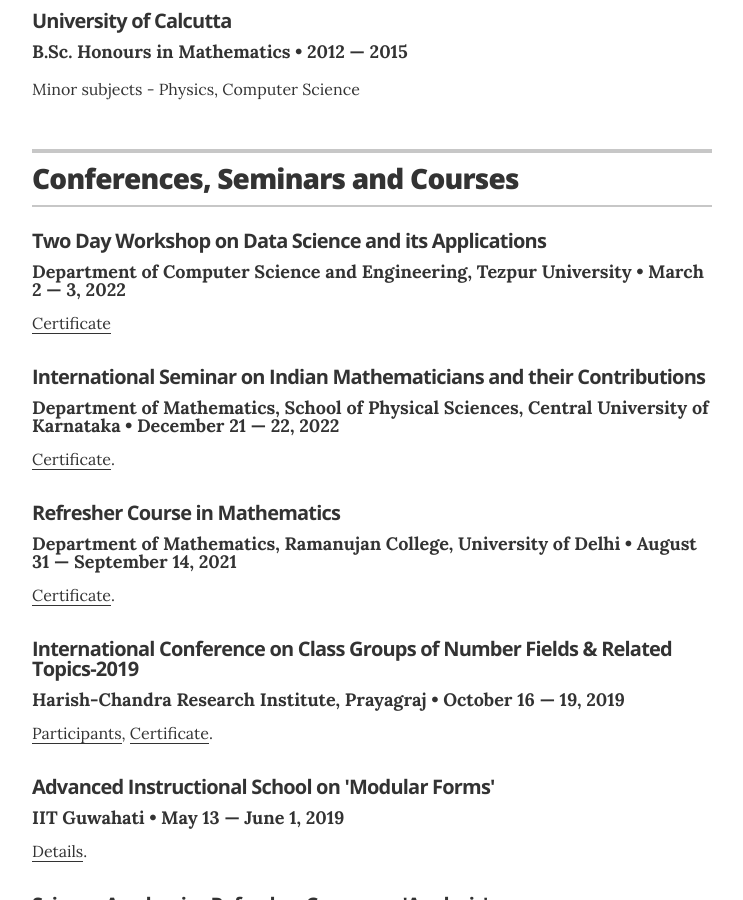
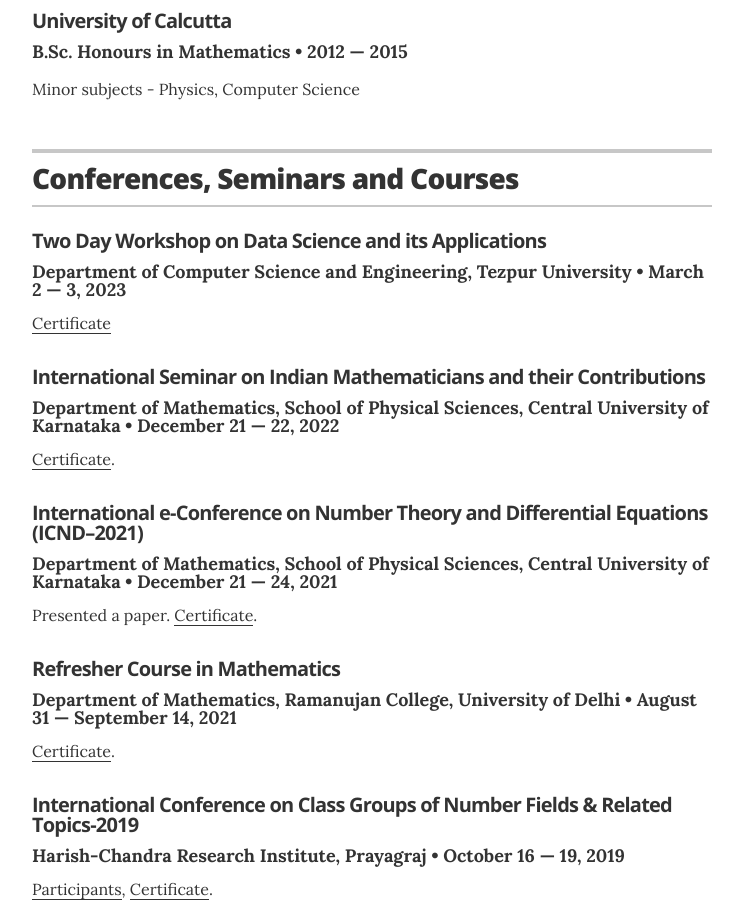
Before and after one commit to subhajitbn/subhajitbn.github.io, a Jekyll site: the page built from index.html, in a window 1280 px wide and 900 px high, scrolled down 837 px. Shown: the whole window, without its empty margins (268-1011 px from the left). Built offline with Jekyll 4.4.1, drawn with Linux system fonts in a browser that asks for light colours.

Commit message:
Update conferences.yml
ICND-2021

```diff
--- a/_data/conferences.yml
+++ b/_data/conferences.yml
@@ -3,7 +3,7 @@
 
 - conference: Two Day Workshop on Data Science and its Applications
   org: Department of Computer Science and Engineering, Tezpur University
-  duration: March 2 &mdash; 3, 2022
+  duration: March 2 &mdash; 3, 2023
   description: <a href="">Certificate</a>
 
 - conference: International Seminar on Indian Mathematicians and their Contributions
@@ -11,6 +11,12 @@
   duration: December 21 &mdash; 22, 2022
 #  url: "#"
   description: <a href="docs/Subhajit_ISIMC-2022.pdf">Certificate</a>.
+
+- conference: International e-Conference on Number Theory and Differential Equations (ICND–2021)
+  org: Department of Mathematics, School of Physical Sciences, Central University of Karnataka
+  duration: December 21 &mdash; 24, 2021
+#  url: "#"
+  description: Presented a paper. <a href="docs/Subhajit_ICND-2021.pdf">Certificate</a>.
 
 - conference: Refresher Course in Mathematics
   org: Department of Mathematics, Ramanujan College, University of Delhi
```
